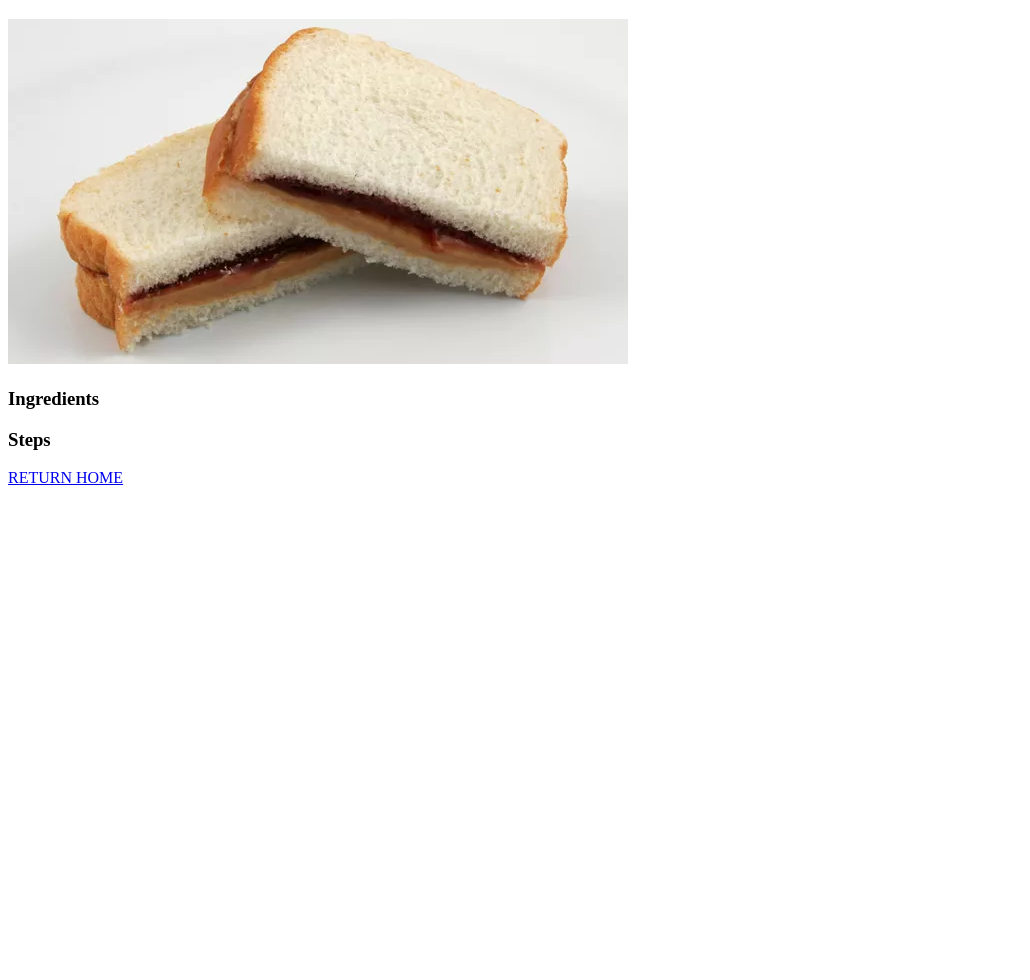
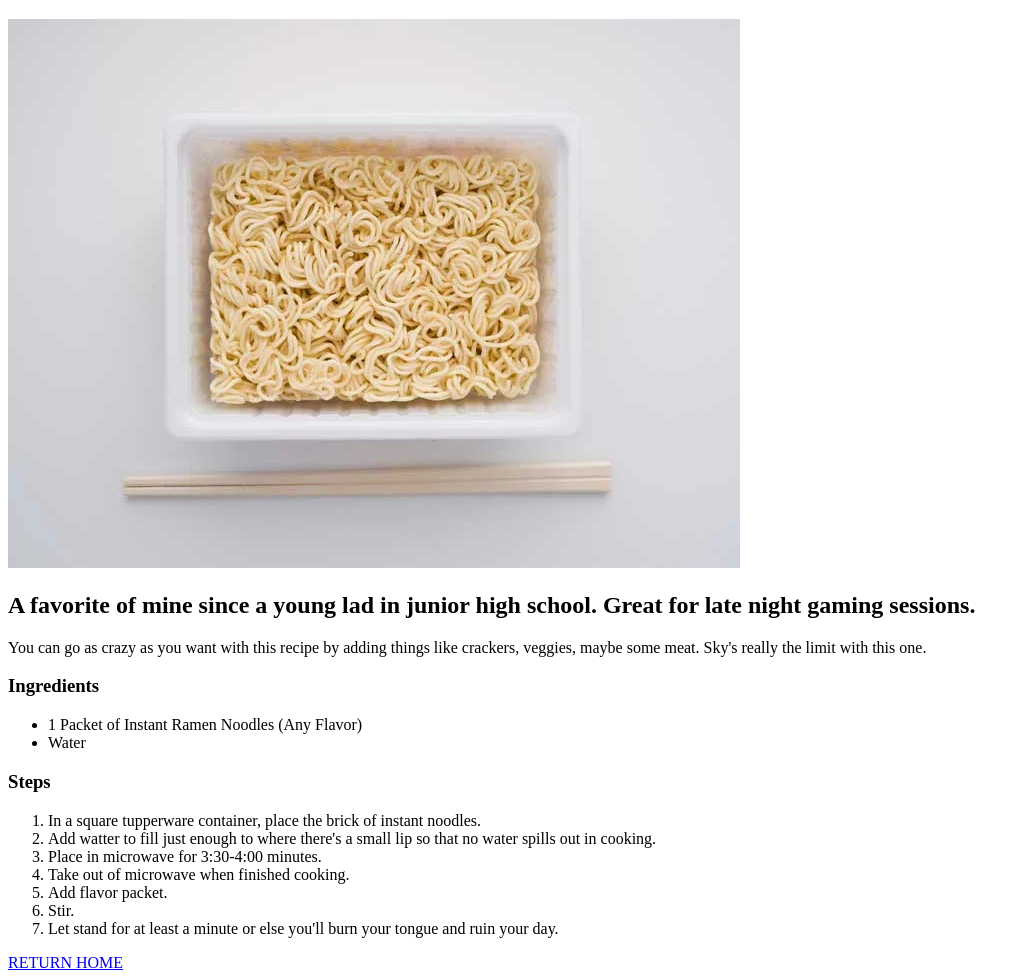
Before and after one commit to JacobSHagenbaugh/odin-recipes, a plain HTML site: page recipes/instant-ramen.html in a window 1280 px wide. Shown: the part 61-1041 px from the top of the page, without its empty margins (0-1030 px from the left). Before the commit the page ends 800 px from the top, so only its background shows below. Drawn offline with Linux system fonts and the light colour scheme.

Commit message:
Added Instant Ramen page.
Added the recipe for instant ramen noodles in the same template as the
peanut butter and jelly page. Also added a new picture for the page.

```diff
--- a/recipes/instant-ramen.html
+++ b/recipes/instant-ramen.html
@@ -8,16 +8,23 @@
 </head>
 <body>
     <h1>Instant Ramen</h1>
-    <img src="../img/pbandj.webp" alt="">
-    <h2></h2>
-    <p></p>
+    <img src="../img/ramen-noodles.webp" alt="A finished bowl of ramen noodles.">
+    <h2>A favorite of mine since a young lad in junior high school. Great for late night gaming sessions.</h2>
+    <p>You can go as crazy as you want with this recipe by adding things like crackers, veggies, maybe some meat. Sky's really the limit with this one.</p>
     <h3>Ingredients</h3>
     <ul>
-
+        <li>1 Packet of Instant Ramen Noodles (Any Flavor)</li>
+        <li>Water</li>
     </ul>
     <h3>Steps</h3>
     <ol>
-
+        <li>In a square tupperware container, place the brick of instant noodles.</li>
+        <li>Add watter to fill just enough to where there's a small lip so that no water spills out in cooking.</li>
+        <li>Place in microwave for 3:30-4:00 minutes.</li>
+        <li>Take out of microwave when finished cooking.</li>
+        <li>Add flavor packet.</li>
+        <li>Stir.</li>
+        <li>Let stand for at least a minute or else you'll burn your tongue and ruin your day.</li>
     </ol>
     <a href="../index.html">RETURN HOME</a>
 </body>
```
Also changed, not shown: img/ramen-noodles.webp (added).
